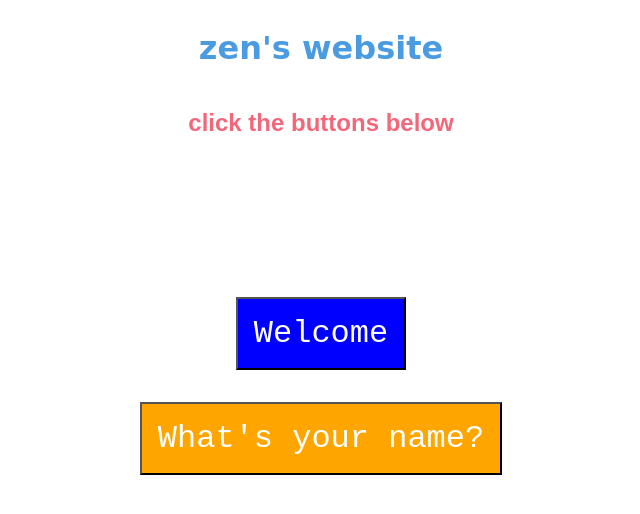
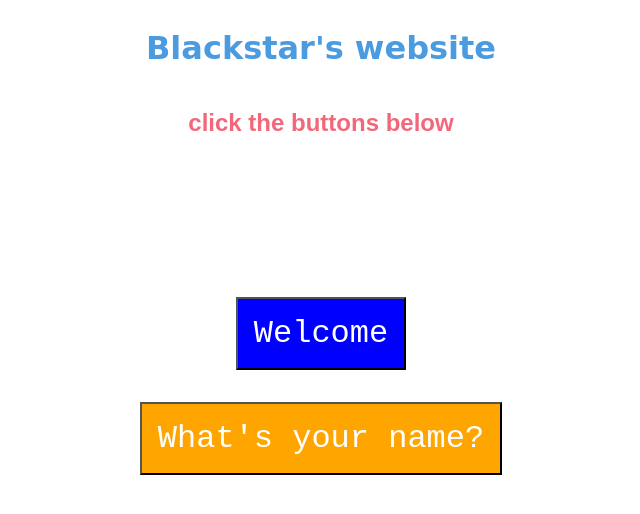
Before and after one commit to Blackstar0221/Blackstars-website, a React (Create React App) app: page / in a window 1280 px wide. Shown: the top 514 px of the page, without its empty margins (319-959 px from the left). Built offline with nearby package versions, Linux system fonts and the light colour scheme.

Commit message:
Update App.js

```diff
--- a/src/App.js
+++ b/src/App.js
@@ -10,7 +10,7 @@ function App() {
       }}
     >
       <h1 style={{ fontFamily: '"Comic Sans MS", fantasy', color: '#4b9be1' }}>
-        {"zen's website"}
+        {"Blackstar's website"}
       </h1>
       <h2
         style={{
```
